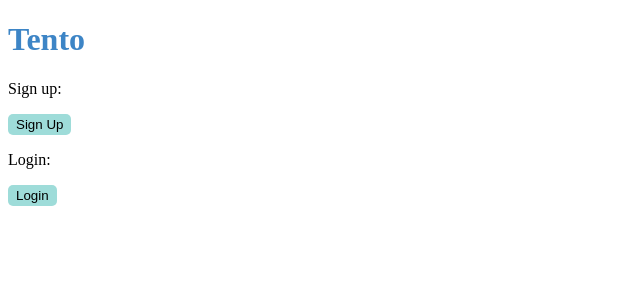
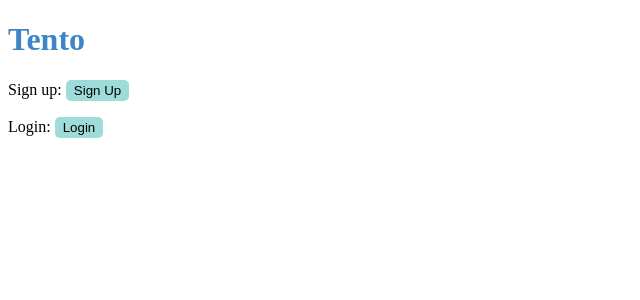
Before and after one commit to Project-Tento/Project-Tento, a PHP site: page /html/homepage.html in a window 1280 px wide. Shown: the top 300 px of the page, without its empty margins (0-640 px from the left). Run offline with PHP 8.4, Linux system fonts and the light colour scheme.

Commit message:
basic format without styling

```diff
--- a/Front-end/css/styles.css
+++ b/Front-end/css/styles.css
@@ -16,3 +16,7 @@
 h1{
     color:#3d85c6;
 }
+
+.HomepageRegistration{
+    border-color: aqua;
+}
--- a/Front-end/html/homepage.html
+++ b/Front-end/html/homepage.html
@@ -11,21 +11,23 @@
     <h1>Tento</h1>
 
 
-    <section>
-        Sign up:
+    <div class="HomepageRegistration">
         <div class ="RegistrationButton"></div>
         <p>
+            Sign up:
             <a href="SignUp.html">
                 <button type="button" class="RegistrationButton" href="SignUp.html">Sign Up</button>
             </a>
         </p>
+
+        <p>
         Login:
-        <p>
+
             <a href="Login.html">
             <button type="button" class="RegistrationButton" href="Login.html">Login</button>
             </a>
         </p>
-    </section>
+    </div>
 
 </body>
 </html>
```
Also changed, not shown: Front-end/TentoLogo.png (added).
